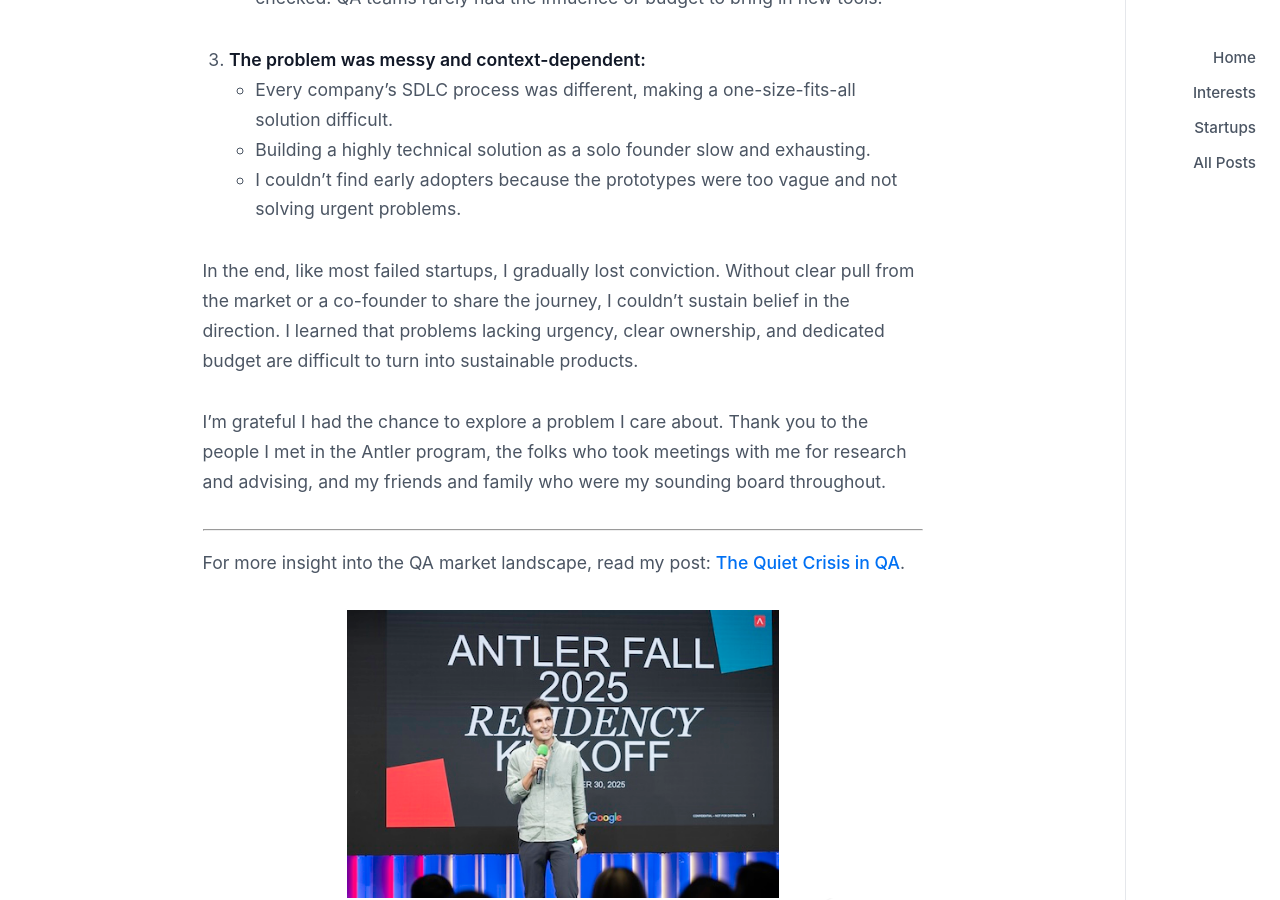
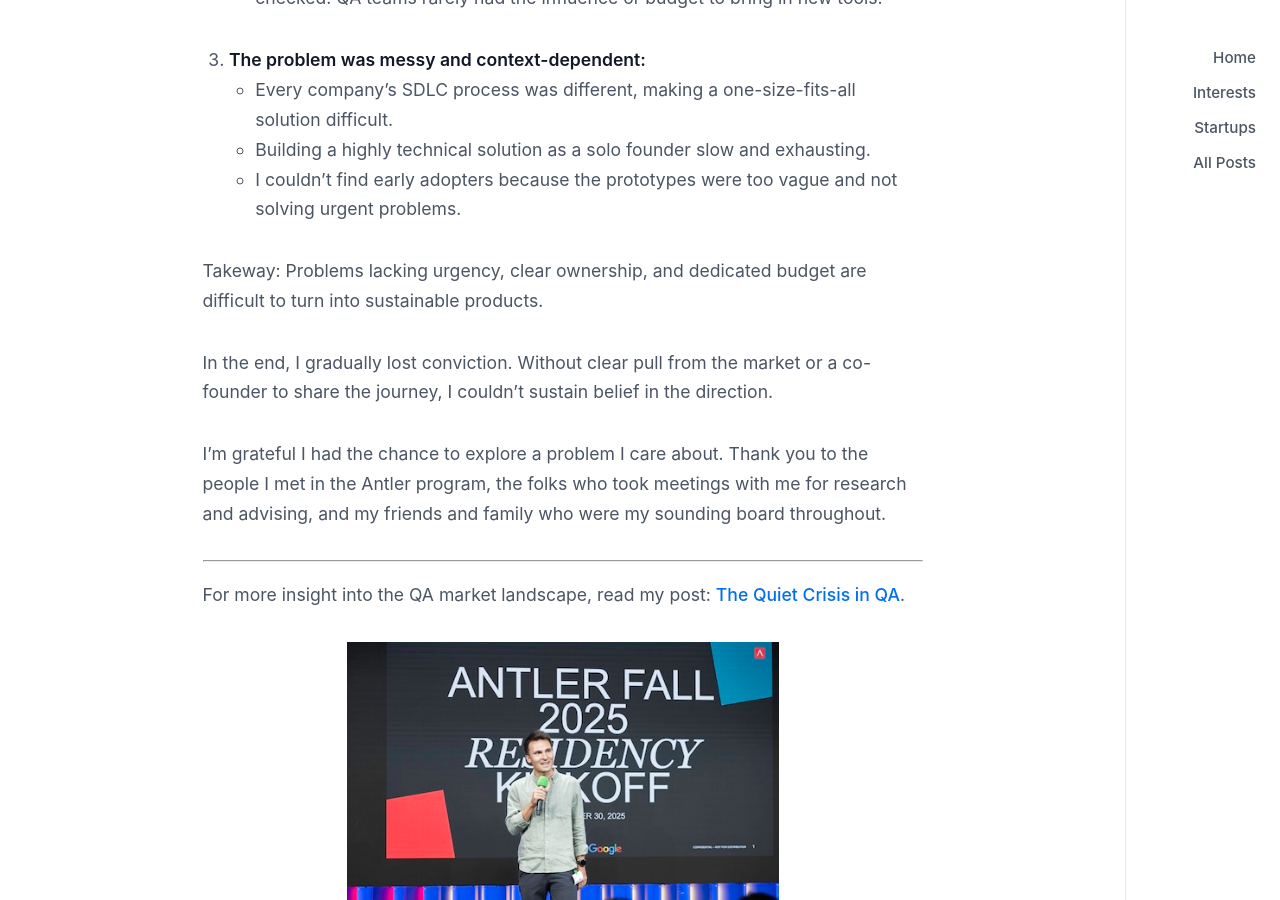
Before and after one commit to PBlanco/pblanco.github.io, a Jekyll site: the page built from _posts/2025-02-05-why-i-shut-down-trailway.md, in a window 1280 px wide and 900 px high, scrolled down 997 px. Built offline with Jekyll 4.4.1, drawn with Linux system fonts in a browser that asks for light colours.

Commit message:
some changes

```diff
--- a/_posts/2025-02-05-why-i-shut-down-trailway.md
+++ b/_posts/2025-02-05-why-i-shut-down-trailway.md
@@ -23,7 +23,9 @@
 - Building a highly technical solution as a solo founder slow and exhausting.
 - I couldn’t find early adopters because the prototypes were too vague and not solving urgent problems.
 
-In the end, like most failed startups, I gradually lost conviction. Without clear pull from the market or a co-founder to share the journey, I couldn’t sustain belief in the direction. I learned that problems lacking urgency, clear ownership, and dedicated budget are difficult to turn into sustainable products.
+Takeway: Problems lacking urgency, clear ownership, and dedicated budget are difficult to turn into sustainable products.
+
+In the end, I gradually lost conviction. Without clear pull from the market or a co-founder to share the journey, I couldn’t sustain belief in the direction.
 
 I’m grateful I had the chance to explore a problem I care about. Thank you to the people I met in the Antler program, the folks who took meetings with me for research and advising, and my friends and family who were my sounding board throughout.
 
```
